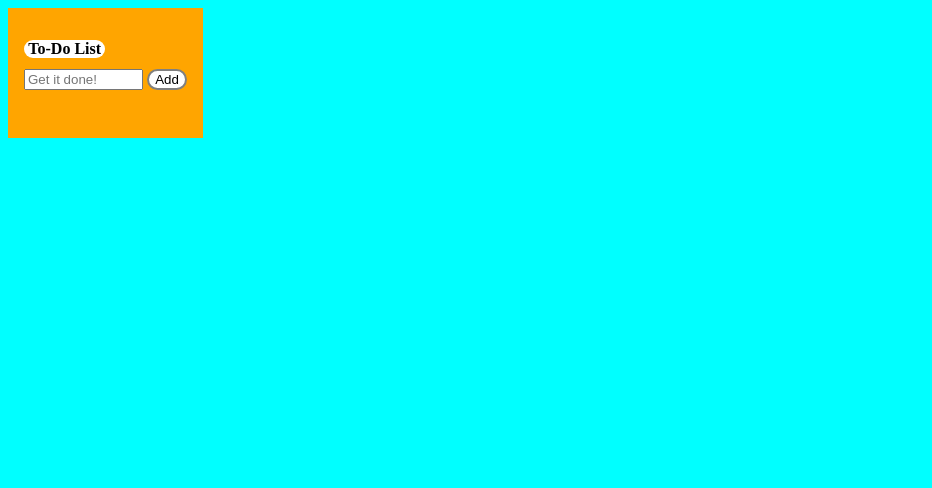
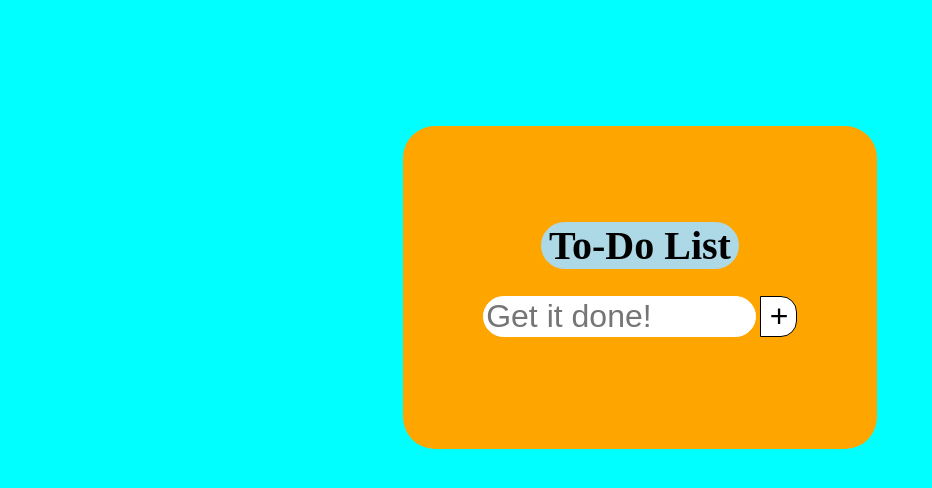
Before and after one commit to ajineer/phase-0-personal-website, a plain HTML site: page index.html in a window 1280 px wide. Shown: the whole page, without its empty margins (0-932 px from the left). Drawn offline with Linux system fonts and the light colour scheme.

Commit message:
added more styling to everything. I think the project is finished

```diff
--- a/index.html
+++ b/index.html
@@ -12,7 +12,7 @@
         <h1>To-Do List</h1>
         <form action="">
             <input type="text" id="toDo" placeholder="Get it done!">
-            <button id="EnterItem" >Add</button>
+            <button id="EnterItem"><i>&#43;</i></button>
         </form>
             <ul id="toDoList"></ul>
     </div>
--- a/style.css
+++ b/style.css
@@ -4,28 +4,45 @@ body{
 
 .container{
     max-width: fit-content;
-    padding: 1rem 1rem 1rem 1rem;
+    padding: 5rem 5rem 5rem 5rem;
     background-color: orange;
+    border-radius: 2rem;
+    margin-left: auto;
+    margin-right: auto;
+    margin-top: 10%;
 }
 
 .container h1{
-    background-color: white;
+    background-color: lightblue;
     border-radius: 100rem;
     text-align: center;
-    width: 50%;
-    font-size: 1rem;
+    width: fit-content;
+    font-size: 2.5rem;
+    padding-left: .5rem;
+    padding-right: .5rem;
     margin-top: 1rem;
+    margin-left: auto;
+    margin-right: auto;
 }
 
 .container input{
+    font-size: 2rem;
     width: 15ch;
+    border: solid white .1rem;
+    border-radius: 100rem;
 }
 
-.container button{
-    border-radius: 100rem;
-    width: fit-content;
+.container #EnterItem{
     background-color: white;
-    border: solid gray .15rem;
+    border: solid black .1rem;
+    border-radius: 0 1rem 1rem 0;
+    font-size: 2rem;
+    padding-right: .5rem;
+    padding-left: .5rem;
+}
+
+.container #EnterItem:hover{
+    background-color: gray;
 }
 
 #toDoList{
@@ -44,14 +61,25 @@ body{
     padding-right: .5rem;
     display: flex;
     align-items:center;
+    margin-top: .1rem;
+    margin-bottom: .1rem;
+}
+
+#toDolist li:hover{
+    background-color: white;
 }
 
 #toDoList li span{
     margin-right: 1rem;
+    font-size: 2rem;
 }
+
+
 
 #checkBox{
     border: solid gray .1rem;
+    width: fit-content;
+    border-radius: 100rem;
 }
 
 #checkBox i{
@@ -62,12 +90,22 @@ body{
     border: solid green .1rem;
 }
 
+
+
+#trashButton{
+    display: flex;
+    width: fit-content;
+    justify-content: center;
+    border: solid gray .1rem;
+    background-color: red;
+    border-radius: 100rem;
+    margin-left: .1rem;
+}
+
 #trashButton i{
     color: white;
 }
 
-#trashButton{
-    display: flex;
-    justify-content: center;
-    background-color: red;
+#trashButton:hover{
+    border: solid green .1rem;
 }
```
